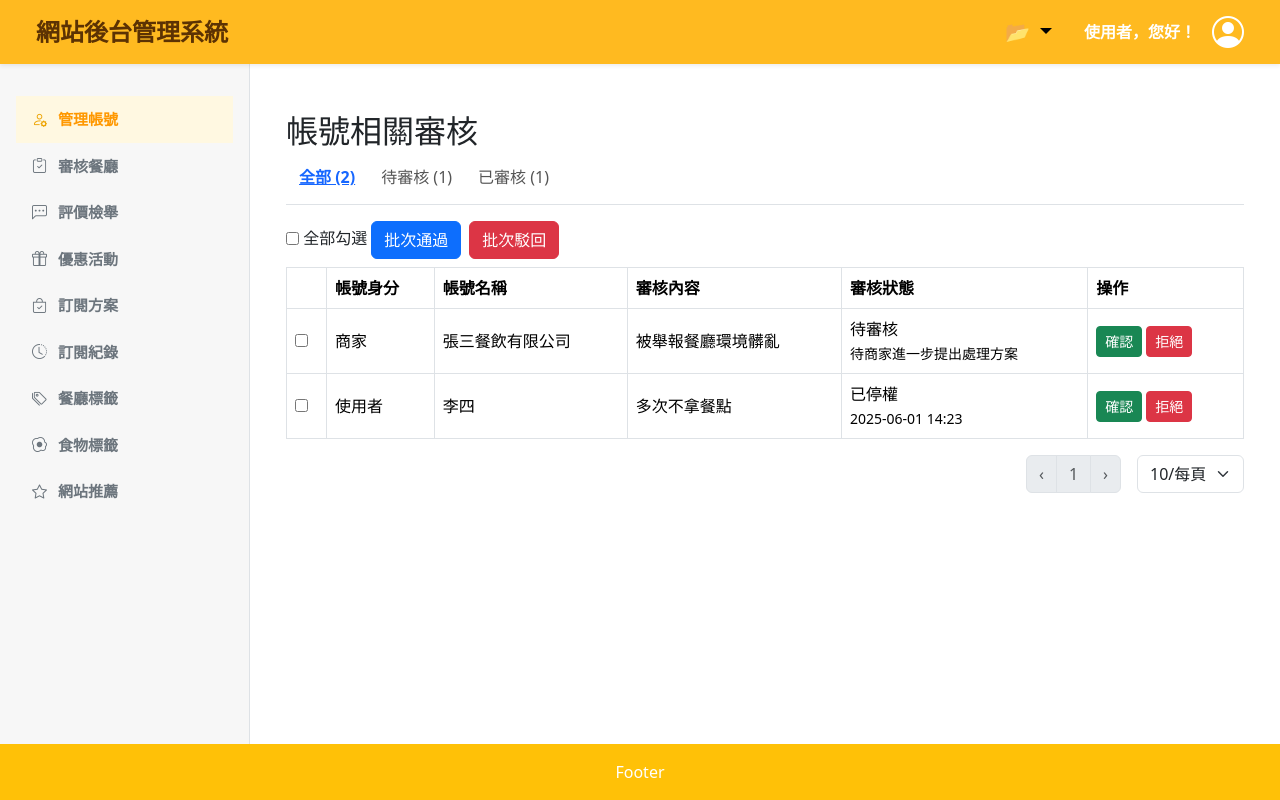
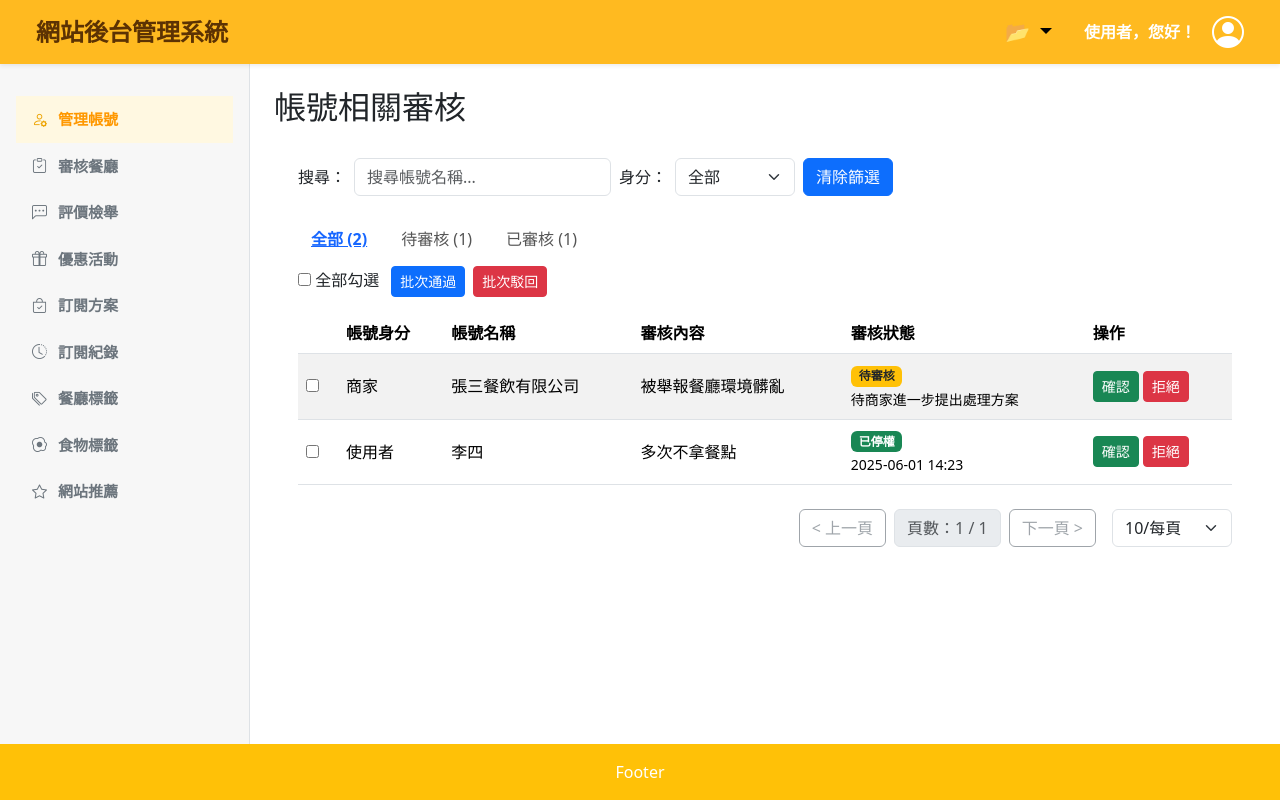
Before and after one commit to hacoonamacaca/finalProject, a Vue app in the folder vue-admin/: page /account in a window 1280 px wide. Built offline with nearby package versions, Linux system fonts and the light colour scheme.

Commit message:
修改admin內的帳號、優惠活動、訂閱方案

```diff
--- a/vue-admin/src/assets/styles/common.css
+++ b/vue-admin/src/assets/styles/common.css
@@ -126,6 +126,8 @@ h4 {
 
 .pagebar-wrap .pagination {
   margin-bottom: 0;
+  align-items: center;
+  display: flex;
 }
 
 .pagebar-wrap .form-select {
--- a/vue-admin/src/layouts/MainLayout.vue
+++ b/vue-admin/src/layouts/MainLayout.vue
@@ -25,7 +25,7 @@
                                 </router-link>
                             </li>
                             <li>
-                                <router-link to="/discount" class="list-group-item parent" :class="{ active: isDiscountActive }">
+                                <router-link to="/promotionList" class="list-group-item parent" :class="{ active: isPromotionListActive }">
                                     <i class="bi bi-gift me-2"></i> 優惠活動
                                 </router-link>
                             </li>
@@ -80,7 +80,8 @@ const route = useRoute()
 const isAccountActive            = computed(() => route.path.startsWith('/account'))
 const isRestaurantActive         = computed(() => route.path.startsWith('/restaurant'))
 const isReviewActive             = computed(() => route.path.startsWith('/review'))
-const isDiscountActive           = computed(() => route.path.startsWith('/discount'))
+// const isDiscountActive           = computed(() => route.path.startsWith('/discount'))
+const isPromotionListActive = computed(() => route.path.startsWith('/promotionList'))
 const isSubscriptionPlanActive   = computed(() => route.path.startsWith('/subscription/plan'))
 const isSubscriptionRecordActive = computed(() => route.path.startsWith('/subscription/record'))
 const isRestaurantTagActive      = computed(() => route.path.startsWith('/restaurantTag'))
--- a/vue-admin/src/views/Account.vue
+++ b/vue-admin/src/views/Account.vue
@@ -1,3 +1,100 @@
+<template>
+    <h2>帳號相關審核</h2>
+    <main class="admin-main p-4">
+        <div class="table-card mb-4">
+            <!-- Filter Bar -->
+            <div class="filter-bar mb-4 d-flex flex-wrap align-items-center gap-2">
+                <div>搜尋：</div>
+                <input v-model="keyword" placeholder="搜尋帳號名稱..." class="form-control w-auto" />
+                身分：
+                <select v-model="selectedIdentity" class="form-select" style="width: 120px;">
+                    <option value="">全部</option>
+                    <option value="商家">商家</option>
+                    <option value="使用者">使用者</option>
+                </select>
+                <button class="btn btn-primary" @click="resetFilters">清除篩選</button>
+            </div>
+            <!-- 狀態 Tab -->
+            <div class="mb-2 d-flex gap-2">
+                <button class="btn btn-link"
+                    :class="{ 'tab-active': currentFilter === 'all' }"
+                    @click="setFilter('all')">全部 ({{ countAll }})</button>
+                <button class="btn btn-link"
+                    :class="{ 'tab-active': currentFilter === 'pending' }"
+                    @click="setFilter('pending')">待審核 ({{ countPending }})</button>
+                <button class="btn btn-link"
+                    :class="{ 'tab-active': currentFilter === 'approved' }"
+                    @click="setFilter('approved')">已審核 ({{ countApproved }})</button>
+            </div>
+            <!-- 批次選擇 -->
+            <div class="mb-3">
+                <input type="checkbox" :checked="isAllSelected" @change="toggleAll"> 全部勾選
+                <button class="btn btn-primary btn-sm ms-2 me-2" @click="batchApprove">批次通過</button>
+                <button class="btn btn-danger btn-sm" @click="batchReject">批次駁回</button>
+            </div>
+
+            <table class="table table-striped table-hover">
+                <thead>
+                    <tr>
+                        <th style="width:40px"></th>
+                        <th>帳號身分</th>
+                        <th>帳號名稱</th>
+                        <th>審核內容</th>
+                        <th>審核狀態</th>
+                        <th>操作</th>
+                    </tr>
+                </thead>
+                <tbody>
+                    <tr v-for="account in pagedAccounts" :key="account.id">
+                        <td><input type="checkbox" v-model="selected" :value="account.id"></td>
+                        <td>{{ account.identity }}</td>
+                        <td>{{ account.name }}</td>
+                        <td>{{ account.content }}</td>
+                        <td>
+                            <span v-if="account.status === '待審核'" class="badge bg-warning text-dark">{{ account.status }}</span>
+                            <span v-else-if="account.status.includes('已')" class="badge bg-success">{{ account.status }}</span>
+                            <span v-else>{{ account.status }}</span>
+                            <br v-if="account.detail">
+                            <small v-if="account.detail">{{ account.detail }}</small>
+                        </td>
+                        <td>
+                            <button class="btn btn-success btn-sm me-1" @click="confirmAccount(account.id)">確認</button>
+                            <button class="btn btn-danger btn-sm" @click="rejectAccount(account.id)">拒絕</button>
+                        </td>
+                    </tr>
+                    <!-- 查無資料 -->
+                    <tr v-if="pagedAccounts.length === 0">
+                        <td colspan="6" class="text-center">查無資料</td>
+                    </tr>
+                </tbody>
+            </table>
+        </div>
+        <!-- 分頁區塊 -->
+        <div class="pagination d-flex justify-content-end align-items-center pagebar-wrap">
+            <button class="btn btn-outline-secondary me-2"
+                :disabled="page === 1"
+                @click="page > 1 && (page--)"
+            >&lt; 上一頁</button>
+            <nav>
+                <ul class="pagination mb-0">
+                    <li class="page-item disabled">
+                        <span class="page-link">頁數：{{ page }} / {{ totalPages }}</span>
+                    </li>
+                </ul>
+            </nav>
+            <button class="btn btn-outline-secondary ms-2"
+                :disabled="page === totalPages"
+                @click="page < totalPages && (page++)"
+            >下一頁 &gt;</button>
+            <div class="ms-3">
+                <select class="form-select" v-model.number="pageSize" style="width:120px;min-width:90px;">
+                    <option v-for="s in pageSizes" :key="s" :value="s">{{ s }}/每頁</option>
+                </select>
+            </div>
+        </div>
+    </main>
+</template>
+
 <script setup>
 import { ref, computed, watch, onMounted } from 'vue'
 import { useRoute, useRouter } from 'vue-router'
@@ -16,12 +113,14 @@ const fetchAccounts = async () => {
     }
 }
 
-const selectAll = ref(false)
-const selected = ref([])
+// 關鍵字、身分過濾
+const keyword = ref('')
+const selectedIdentity = ref('')
 
+// 狀態過濾
 const currentFilter = ref(route.query.filter || 'all')
 
-// ----------- 分頁相關 -----------
+// 分頁
 const page = ref(1)
 const pageSize = ref(10)
 const pageSizes = [10, 20, 30]
@@ -33,10 +132,17 @@ const filteredAccounts = computed(() => {
     } else if (currentFilter.value === 'approved') {
         result = result.filter(a => a.status.includes('已'))
     }
+    // 關鍵字
+    if (keyword.value) {
+        result = result.filter(a => a.name.includes(keyword.value))
+    }
+    // 身分
+    if (selectedIdentity.value) {
+        result = result.filter(a => a.identity === selectedIdentity.value)
+    }
     return result
 })
 
-// 分頁後的資料
 const pagedAccounts = computed(() => {
     const start = (page.value - 1) * pageSize.value
     const end = start + pageSize.value
@@ -47,29 +153,13 @@ const totalPages = computed(() =>
     Math.max(1, Math.ceil(filteredAccounts.value.length / pageSize.value))
 )
 
-watch(() => route.query.filter, (val) => {
-    if (val === 'pending' || val === 'approved' || val === 'all') {
-        currentFilter.value = val
-    } else {
-        currentFilter.value = 'all'
-    }
-    page.value = 1 // 切換 filter 時回到第1頁
-})
+// 狀態 Tab 計算
+const countAll = computed(() => accounts.value.length)
+const countPending = computed(() => accounts.value.filter(a => a.status.includes('待')).length)
+const countApproved = computed(() => accounts.value.filter(a => a.status.includes('已')).length)
 
-// onMounted(() => {
-//     fetchAccounts()
-//     if (!route.query.filter) {
-//         router.replace({ query: { filter: 'all' } })
-//         currentFilter.value = 'all'
-//     }
-// })
-
-onMounted(() => {
-    accounts.value = [
-        { id:1, identity:'商家', name:'張三餐飲有限公司',content:'被舉報餐廳環境髒亂' ,status:'待審核', detail:'待商家進一步提出處理方案' },
-        { id:2, identity:'使用者', name:'李四', content:'多次不拿餐點' ,  status:'已停權', detail:'2025-06-01 14:23' }
-    ]
-})
+const selectAll = ref(false)
+const selected = ref([])
 
 const setFilter = (filter) => {
     if (route.query.filter === filter) return
@@ -88,7 +178,6 @@ const toggleAll = () => {
 const isAllSelected = computed(() =>
     selected.value.length === pagedAccounts.value.length && pagedAccounts.value.length !== 0
 )
-
 const batchApprove = () => {
     alert('批次通過: ' + selected.value.join(', '))
     selected.value = []
@@ -97,122 +186,38 @@ const batchReject = () => {
     alert('批次駁回: ' + selected.value.join(', '))
     selected.value = []
 }
-
-const countAll = computed(() => accounts.value.length)
-const countPending = computed(() => accounts.value.filter(a => a.status.includes('待')).length)
-const countApproved = computed(() => accounts.value.filter(a => a.status.includes('已')).length)
-
 watch(selected, () => {
     selectAll.value = selected.value.length === pagedAccounts.value.length && pagedAccounts.value.length !== 0
 })
 watch([page, pageSize], () => {
-    // 換頁或換每頁數時要自動清空全選與選取
     selected.value = []
     selectAll.value = false
 })
+watch(pageSize, () => { page.value = 1 })
 
-// 換每頁數量時，頁碼也回到第1頁
-watch(pageSize, () => {
-    page.value = 1
-})
+function resetFilters() {
+    keyword.value = ''
+    selectedIdentity.value = ''
+}
+
 const rejectAccount = async (id) => {
     try {
-        // TODO: 換成你的 API 路徑
-        // await axios.post(`/api/accounts/${id}/reject`)
         alert(`已拒絕帳號 ID: ${id}`)
-        // 重新讀取或更新狀態
         fetchAccounts()
     } catch (err) {
-        console.error(err)
         alert('拒絕失敗')
     }
 }
+const confirmAccount = (id) => {
+    alert(`已確認帳號 ID: ${id}`)
+    // 你可以加 API call
+}
 
+onMounted(() => {
+    // 可換 fetchAccounts()
+    accounts.value = [
+        { id:1, identity:'商家', name:'張三餐飲有限公司',content:'被舉報餐廳環境髒亂' ,status:'待審核', detail:'待商家進一步提出處理方案' },
+        { id:2, identity:'使用者', name:'李四', content:'多次不拿餐點' ,  status:'已停權', detail:'2025-06-01 14:23' }
+    ]
+})
 </script>
-
-<template>
-    <div class="container mt-4">
-        <h2>帳號相關審核</h2>
-        <!-- 狀態選單 -->
-        <div class="d-flex mb-3 border-bottom pb-2">
-            <button class="btn btn-link"
-                :class="{ 'tab-active': currentFilter === 'all' }"
-                @click="setFilter('all')"
-            >全部 ({{ countAll }})</button>
-            <button class="btn btn-link"
-                :class="{ 'tab-active': currentFilter === 'pending' }"
-                @click="setFilter('pending')"
-            >待審核 ({{ countPending }})</button>
-            <button class="btn btn-link"
-                :class="{ 'tab-active': currentFilter === 'approved' }"
-                @click="setFilter('approved')"
-            >已審核 ({{ countApproved }})</button>
-        </div>
-
-        <div class="mb-2">
-            <input type="checkbox" :checked="isAllSelected" @change="toggleAll"> 全部勾選
-            <button class="btn btn-primary me-2" @click="batchApprove">批次通過</button>
-            <button class="btn btn-danger" @click="batchReject">批次駁回</button>
-        </div>
-
-        <table class="table table-bordered">
-            <thead>
-                <tr>
-                    <th></th>
-                    <th>帳號身分</th>
-                    <th>帳號名稱</th>
-                    <th>審核內容</th>
-                    <th>審核狀態</th>
-                    <th>操作</th>
-                </tr>
-            </thead>
-            <tbody>
-                <tr v-for="account in pagedAccounts" :key="account.id">
-                    <td><input type="checkbox" v-model="selected" :value="account.id"></td>
-                    <td>{{ account.identity }}</td>
-                    <td>{{ account.name }}</td>
-                    <td>{{ account.content }}</td>
-                    <td :class="{ 'text-warning': account.status === '需修改', 'text-success': account.status === '已通過' }">
-                        {{ account.status }}
-                        <br v-if="account.detail">
-                        <small v-if="account.detail">{{ account.detail }}</small>
-                    </td>
-                    <td>
-                        <!-- 新增:確認與拒絕 -->
-                        <button class="btn btn-success btn-sm me-1"
-                        @click="confirmAccount(account.id)"
-                        >確認
-                        </button>
-                        <button class="btn btn-danger btn-sm me-1"
-                        @click="rejectAccount(account.id)"
-                        >拒絕
-                        </button>
-                    </td>
-                </tr>
-            <!-- 查無資料 -->
-            <tr v-if="pagedAccounts.length === 0">
-                <td colspan="6" class="text-center">查無資料</td>
-            </tr>
-            </tbody>
-        </table>
-        <!-- 分頁控制 -->
-        <div class="d-flex justify-content-end align-items-center pagebar-wrap">
-            <nav>
-                <ul class="pagination mb-0">
-                    <li class="page-item" :class="{ disabled: page === 1 }">
-                        <button class="page-link" @click="page > 1 && (page--)" :disabled="page === 1">‹</button>
-                    </li>
-                    <li class="page-item disabled"><span class="page-link">{{ page }}</span></li>
-                    <li class="page-item" :class="{ disabled: page === totalPages }">
-                        <button class="page-link" @click="page < totalPages && (page++)" :disabled="page === totalPages">›</button>
-                    </li>
-                </ul>
-            </nav>
-            <div class="ms-3">
-                <select class="form-select" v-model.number="pageSize">
-                    <option v-for="s in pageSizes" :key="s" :value="s">{{ s }}/每頁</option>
-                </select>
-            </div>
-        </div>
-    </div>
-</template>
--- a/vue-admin/src/views/Subscription.vue
+++ b/vue-admin/src/views/Subscription.vue
@@ -176,8 +176,8 @@ watch(pageSize, () => {
                 </ul>
             </nav>
             <div class="ms-3">
-                <select class="form-select" v-model.number="pageSize">
-                    <option v-for="s in pageSizes" :key="s" :value="s">{{ s }}/每頁</option>
+                <select class="form-select" v-model.number="itemsPerPage" style="width:120px; min-width: 90px;">
+                    <option v-for="s in [5, 10, 20]" :key="s" :value="s">{{ s }}/每頁</option>
                 </select>
             </div>
         </div>
--- a/vue-admin/src/views/SubscriptionPlan.vue
+++ b/vue-admin/src/views/SubscriptionPlan.vue
@@ -1,8 +1,9 @@
 <template>
-    <div class="container mt-4">
     <h2>訂閱方案</h2>
+    <br>
+    <div class="subscription-plan-wrapper">
         <!-- 搜尋與下拉 -->
-        <div class="d-flex align-items-center mb-3 gap-2 flex-wrap">
+        <div class="filter-bar d-flex align-items-center mb-3 gap-2 flex-wrap">
             <label class="form-label mb-0">搜尋：</label>
             <input
                 type="text"
@@ -21,7 +22,8 @@
             <button class="btn btn-primary ms-2" @click="clearFilter">清除篩選</button>
         </div>
 
-        <table class="table table-bordered">
+        <div class="table-card mb-4">
+            <table class="table table-striped table-hover border rounded">
                 <thead>
                     <tr>
                         <th>訂閱方案</th>
@@ -62,10 +64,15 @@
                             <td>{{ plan.deadline }}</td>
                             <td>{{ plan.type }}</td>
                             <td>{{ plan.price }}</td>
-                        <td>{{ plan.status }}</td>
                             <td>
-                            <button class="btn btn-sm btn-primary me-2" @click="editPlan(plan)">修改</button>
-                            <button class="btn btn-sm btn-danger" @click="deletePlan(plan)">刪除</button>
+                                <span :class="{
+                                'badge bg-success': plan.status === '啟用',
+                                'badge bg-secondary': plan.status === '停用'
+                                }">{{ plan.status }}</span>
+                            </td>
+                            <td>
+                                <button class="btn btn-sm btn-edit me-2" @click="editPlan(plan)">修改</button>
+                                <button class="btn btn-sm btn-delete" @click="deletePlan(plan)">刪除</button>
                             </td>
                         </template>
                     </tr>
@@ -85,13 +92,13 @@
                         <td>
                             <select class="form-select" v-model="newRow.status">
                                 <option value="">請選擇狀態</option>
-                            <option value="訂閱">訂閱</option>
-                            <option value="取消訂閱">取消訂閱</option>
+                                <option value="啟用">啟用</option>
+                                <option value="停用">停用</option>
                             </select>
                         </td>
                         <td>
-                        <button class="btn btn-success btn-sm me-2" @click="addPlan">新增</button>
-                        <button class="btn btn-secondary btn-sm" @click="clearNewRow">取消</button>
+                            <button class="btn btn-add btn-sm me-2" @click="addPlan">➕ 新增</button>
+                            <button class="btn btn-cancel btn-sm" @click="clearNewRow">✖️ 取消</button>
                         </td>
                     </tr>
                     <!-- 查無資料 -->
@@ -100,8 +107,9 @@
                     </tr>
                 </tbody>
             </table>
+        </div>
         <!-- 分頁控制 -->
-        <div class="d-flex justify-content-end align-items-center pagebar-wrap">
+        <div class="pagination d-flex justify-content-end align-items-center pagebar-wrap">
             <button class="btn btn-outline-secondary me-2"
                 :disabled="page === 1"
                 @click="page > 1 && (page--)"
@@ -116,7 +124,7 @@
                 @click="page < totalPages && (page++)"
             >下一頁 &gt;</button>
             <div class="ms-3">
-                <select class="form-select" v-model.number="pageSize">
+                <select class="form-select" v-model.number="pageSize" style="width:120px; min-width: 90px;">
                     <option v-for="s in pageSizes" :key="s" :value="s">{{ s }}/每頁</option>
                 </select>
             </div>
@@ -188,10 +196,9 @@ function deletePlan(plan) {
 
 // 分頁
 const page = ref(1)
-const pageSize = ref(10)
-const pageSizes = [10, 20, 30]
+const pageSize = ref(5)
+const pageSizes = [5, 10, 20]
 
-// 過濾
 const filteredSubscriptionPlans = computed(() => {
     return subscriptionPlans.value.filter(p =>
         (search.value === '' || p.subscriptionName?.includes(search.value)) &&
@@ -210,7 +217,7 @@ const totalPages = computed(() =>
 onMounted(async () => {
     try {
         const res = await axios.get('http://localhost:8080/api/subscription/plan')
-        subscriptionPlans.value = res.data // 注意：這裡要寫 res.data
+        subscriptionPlans.value = res.data
     } catch (err) {
         subscriptionPlans.value = []
     }
```
Also changed, not shown: vue-admin/src/pages/Yifan/PromotionList.vue (renamed from vue-admin/src/pages/PromotionList.vue, +24 -33 lines), vue-admin/src/router/index.js (+6 -3 lines), vue-admin/src/views/ProfileModal.vue (deleted, +0 -52 lines). Lines whose indentation alone changed are shown as unchanged.
